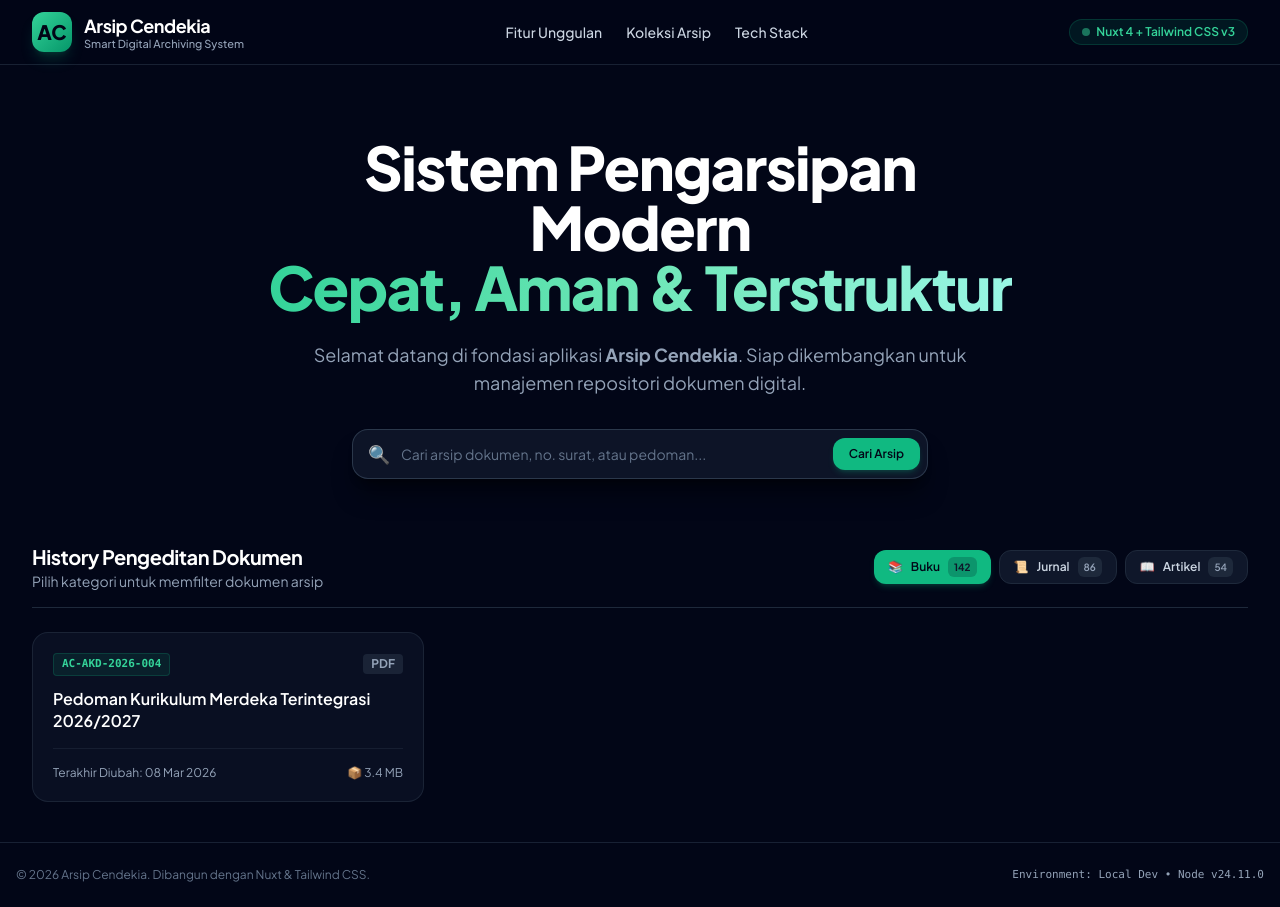
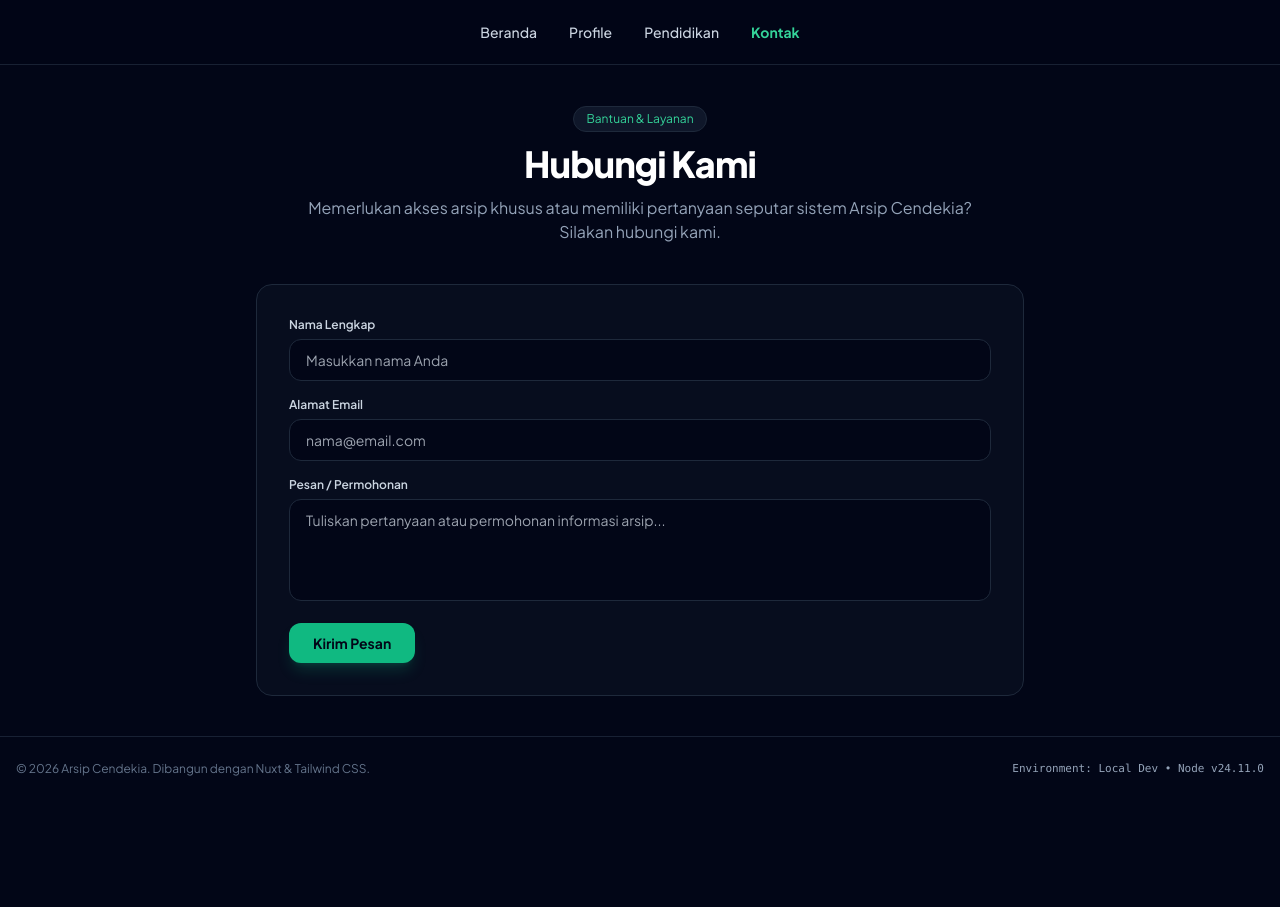
Before and after one commit to Shafwan-8/arsip-cendekia, a Nuxt app: page /kontak in a window 1280 px wide. After the commit the page ends 801 px from the top, so only its background shows below. Built offline with nearby package versions, Linux system fonts and the light colour scheme.

Commit message:
feat: implement base pages, navigation header, and main layout structure

```diff
--- a/app/app.vue
+++ b/app/app.vue
@@ -1,22 +1,3 @@
-<script setup lang="ts">
-import { ref } from 'vue'
-import type { ArchiveItem } from '~/types/archive'
-
-const activeCategory = ref('buku')
-const searchKeyword = ref('')
-
-const recentArchives: ArchiveItem[] = [
-  {
-    title: 'Pedoman Kurikulum Merdeka Terintegrasi 2026/2027',
-    category: 'buku',
-    code: 'AC-AKD-2026-004',
-    date: '08 Mar 2026',
-    size: '3.4 MB',
-    type: 'PDF'
-  }
-]
-</script>
-
 <template>
   <div class="min-h-screen bg-slate-950 text-slate-100 flex flex-col font-sans selection:bg-brand-500 selection:text-white">
     <!-- Ambient Background Glow -->
@@ -25,16 +6,9 @@ const recentArchives: ArchiveItem[] = [
     <!-- Top Navigation Header -->
     <AppHeader />
 
-    <!-- Main Content Area -->
-    <main class="flex-1 max-w-7xl w-full mx-auto px-4 sm:px-6 lg:px-8 py-10 space-y-16">
-      <HeroSection v-model="searchKeyword" />
-
-      <ArchiveCatalog
-        v-model="activeCategory"
-        :archives="recentArchives"
-      />
-
-
+    <!-- Main Content Area with Nuxt Routing -->
+    <main class="flex-1 max-w-7xl w-full mx-auto px-4 sm:px-6 lg:px-8 py-10">
+      <NuxtPage />
     </main>
 
     <!-- Footer -->
--- a/app/components/AppHeader.vue
+++ b/app/components/AppHeader.vue
@@ -1,31 +1,23 @@
 <template>
   <header class="border-b border-slate-800/80 bg-slate-950/80 backdrop-blur-md sticky top-0 z-50">
-    <div class="max-w-7xl mx-auto px-4 sm:px-6 lg:px-8 h-16 flex items-center justify-between">
-      <!-- Logo & Title -->
-      <div class="flex items-center space-x-3">
-        <div class="w-10 h-10 rounded-xl bg-gradient-to-br from-brand-400 to-brand-600 flex items-center justify-center shadow-lg shadow-brand-500/20">
-          <span class="text-xl font-black text-slate-950">AC</span>
-        </div>
-        <div>
-          <h1 class="text-lg font-bold tracking-tight text-white leading-tight">Arsip Cendekia</h1>
-          <p class="text-[11px] text-slate-400 font-medium leading-none">Smart Digital Archiving System</p>
-        </div>
-      </div>
+    <div class="max-w-7xl mx-auto px-4 sm:px-6 lg:px-8 h-16 flex items-center justify-center">
 
       <!-- Navigation Links -->
-      <nav class="hidden md:flex items-center space-x-6 text-sm font-medium text-slate-300">
-        <a href="#features" class="hover:text-brand-400 transition-colors">Fitur Unggulan</a>
-        <a href="#archives" class="hover:text-brand-400 transition-colors">Koleksi Arsip</a>
-        <a href="#stack" class="hover:text-brand-400 transition-colors">Tech Stack</a>
+      <nav class="flex items-center space-x-5 sm:space-x-8 text-sm font-medium text-slate-300">
+        <NuxtLink to="/" class="hover:text-brand-400 transition-colors" active-class="text-brand-400 font-bold">
+          Beranda
+        </NuxtLink>
+        <NuxtLink to="/profile" class="hover:text-brand-400 transition-colors" active-class="text-brand-400 font-bold">
+          Profile
+        </NuxtLink>
+        <NuxtLink to="/pendidikan" class="hover:text-brand-400 transition-colors" active-class="text-brand-400 font-bold">
+          Pendidikan
+        </NuxtLink>
+        <NuxtLink to="/kontak" class="hover:text-brand-400 transition-colors" active-class="text-brand-400 font-bold">
+          Kontak
+        </NuxtLink>
       </nav>
 
-      <!-- Status Badge -->
-      <div class="flex items-center space-x-3">
-        <span class="inline-flex items-center gap-1.5 px-3 py-1 rounded-full text-xs font-semibold bg-brand-500/10 text-brand-400 border border-brand-500/20">
-          <span class="w-2 h-2 rounded-full bg-brand-400 animate-pulse"></span>
-          Nuxt 4 + Tailwind CSS v3
-        </span>
-      </div>
     </div>
   </header>
 </template>
--- /dev/null
+++ b/app/pages/beranda.vue
@@ -0,0 +1,33 @@
+<script setup lang="ts">
+import { ref } from 'vue'
+import type { ArchiveItem } from '~/types/archive'
+
+definePageMeta({
+  alias: ['/']
+})
+
+const activeCategory = ref('buku')
+const searchKeyword = ref('')
+
+const recentArchives: ArchiveItem[] = [
+  {
+    title: 'Pedoman Kurikulum Merdeka Terintegrasi 2026/2027',
+    category: 'buku',
+    code: 'AC-AKD-2026-004',
+    date: '08 Mar 2026',
+    size: '3.4 MB',
+    type: 'PDF'
+  }
+]
+</script>
+
+<template>
+  <div class="space-y-16">
+    <HeroSection v-model="searchKeyword" />
+
+    <ArchiveCatalog
+      v-model="activeCategory"
+      :archives="recentArchives"
+    />
+  </div>
+</template>
--- /dev/null
+++ b/app/pages/kontak.vue
@@ -0,0 +1,88 @@
+<script setup lang="ts">
+import { ref } from 'vue'
+
+useHead({
+  title: 'Kontak - Arsip Cendekia'
+})
+
+const form = ref({
+  name: '',
+  email: '',
+  message: ''
+})
+
+const isSubmitted = ref(false)
+
+const handleSubmit = () => {
+  if (!form.value.name || !form.value.email || !form.value.message) return
+  isSubmitted.value = true
+  setTimeout(() => {
+    form.value = { name: '', email: '', message: '' }
+    isSubmitted.value = false
+  }, 4000)
+}
+</script>
+
+<template>
+  <div class="max-w-3xl mx-auto space-y-10">
+    <!-- Header -->
+    <div class="text-center space-y-3">
+      <div class="inline-flex items-center space-x-2 px-3 py-1 rounded-full bg-slate-900 border border-slate-800 text-xs text-brand-400">
+        <span>Bantuan & Layanan</span>
+      </div>
+      <h1 class="text-3xl sm:text-4xl font-extrabold text-white tracking-tight">Hubungi Kami</h1>
+      <p class="text-slate-400 text-sm sm:text-base max-w-2xl mx-auto">
+        Memerlukan akses arsip khusus atau memiliki pertanyaan seputar sistem Arsip Cendekia? Silakan hubungi kami.
+      </p>
+    </div>
+
+    <!-- Contact Form & Info -->
+    <div class="bg-slate-900/40 border border-slate-800 p-6 sm:p-8 rounded-2xl space-y-6">
+      <div v-if="isSubmitted" class="p-4 rounded-xl bg-emerald-500/10 border border-emerald-500/20 text-emerald-400 text-sm text-center">
+        Pesan Anda telah berhasil terkirim! Tim kami akan segera menanggapi.
+      </div>
+
+      <form v-else class="space-y-4" @submit.prevent="handleSubmit">
+        <div>
+          <label class="block text-xs font-semibold text-slate-300 mb-1.5">Nama Lengkap</label>
+          <input
+            v-model="form.name"
+            type="text"
+            required
+            placeholder="Masukkan nama Anda"
+            class="w-full bg-slate-950 border border-slate-800 rounded-xl px-4 py-2.5 text-sm text-slate-200 focus:outline-none focus:border-brand-500 transition-colors"
+          >
+        </div>
+
+        <div>
+          <label class="block text-xs font-semibold text-slate-300 mb-1.5">Alamat Email</label>
+          <input
+            v-model="form.email"
+            type="email"
+            required
+            placeholder="nama@email.com"
+            class="w-full bg-slate-950 border border-slate-800 rounded-xl px-4 py-2.5 text-sm text-slate-200 focus:outline-none focus:border-brand-500 transition-colors"
+          >
+        </div>
+
+        <div>
+          <label class="block text-xs font-semibold text-slate-300 mb-1.5">Pesan / Permohonan</label>
+          <textarea
+            v-model="form.message"
+            rows="4"
+            required
+            placeholder="Tuliskan pertanyaan atau permohonan informasi arsip..."
+            class="w-full bg-slate-950 border border-slate-800 rounded-xl px-4 py-2.5 text-sm text-slate-200 focus:outline-none focus:border-brand-500 transition-colors resize-none"
+          ></textarea>
+        </div>
+
+        <button
+          type="submit"
+          class="w-full sm:w-auto px-6 py-2.5 rounded-xl bg-brand-500 hover:bg-brand-400 text-slate-950 font-bold text-sm transition-colors shadow-lg shadow-brand-500/20"
+        >
+          Kirim Pesan
+        </button>
+      </form>
+    </div>
+  </div>
+</template>
--- /dev/null
+++ b/app/pages/pendidikan.vue
@@ -0,0 +1,51 @@
+<script setup lang="ts">
+useHead({
+  title: 'Pendidikan - Arsip Cendekia'
+})
+
+const programs = [
+  {
+    icon: '📚',
+    title: 'Literasi Kearsipan Digital',
+    desc: 'Pelatihan dasar pengelolaan dokumen dan arsip elektronik bagi civitas akademika.'
+  },
+  {
+    icon: '💻',
+    title: 'Workshop Digitalisasi Dokumen',
+    desc: 'Bimbingan teknis alih media dari dokumen fisik ke format digital berstandar.'
+  },
+  {
+    icon: '🛡️',
+    title: 'Keamanan & Autentikasi Arsip',
+    desc: 'Pemahaman mengenai integritas data, tanda tangan digital, dan preservasi jangka panjang.'
+  }
+]
+</script>
+
+<template>
+  <div class="max-w-4xl mx-auto space-y-10">
+    <!-- Header -->
+    <div class="text-center space-y-3">
+      <div class="inline-flex items-center space-x-2 px-3 py-1 rounded-full bg-slate-900 border border-slate-800 text-xs text-brand-400">
+        <span>Edukasi & Pelatihan</span>
+      </div>
+      <h1 class="text-3xl sm:text-4xl font-extrabold text-white tracking-tight">Pendidikan Kearsipan</h1>
+      <p class="text-slate-400 text-sm sm:text-base max-w-2xl mx-auto">
+        Program literasi, modul pembelajaran, dan workshop untuk meningkatkan kesadaran pentingnya tertib arsip.
+      </p>
+    </div>
+
+    <!-- Programs Grid -->
+    <div class="grid grid-cols-1 md:grid-cols-3 gap-6">
+      <div
+        v-for="(program, idx) in programs"
+        :key="idx"
+        class="bg-slate-900/40 border border-slate-800 p-6 rounded-2xl space-y-3 hover:border-slate-700 transition-colors"
+      >
+        <div class="text-2xl">{{ program.icon }}</div>
+        <h3 class="text-base font-bold text-white">{{ program.title }}</h3>
+        <p class="text-slate-400 text-sm leading-relaxed">{{ program.desc }}</p>
+      </div>
+    </div>
+  </div>
+</template>
--- /dev/null
+++ b/app/pages/profile.vue
@@ -0,0 +1,41 @@
+<script setup lang="ts">
+useHead({
+  title: 'Profil - Arsip Cendekia'
+})
+</script>
+
+<template>
+  <div class="max-w-4xl mx-auto space-y-10">
+    <!-- Header -->
+    <div class="text-center space-y-3">
+      <div class="inline-flex items-center space-x-2 px-3 py-1 rounded-full bg-slate-900 border border-slate-800 text-xs text-brand-400">
+        <span>Tentang Lembaga</span>
+      </div>
+      <h1 class="text-3xl sm:text-4xl font-extrabold text-white tracking-tight">Profil Arsip Cendekia</h1>
+      <p class="text-slate-400 text-sm sm:text-base max-w-2xl mx-auto">
+        Unit kearsipan modern yang berdedikasi menjaga integritas, keamanan, dan aksesibilitas dokumen akademis dan institusional.
+      </p>
+    </div>
+
+    <!-- Cards Grid -->
+    <div class="grid grid-cols-1 md:grid-cols-2 gap-6">
+      <div class="bg-slate-900/40 border border-slate-800 p-6 rounded-2xl space-y-3">
+        <div class="text-2xl">🎯</div>
+        <h3 class="text-lg font-bold text-white">Visi</h3>
+        <p class="text-slate-400 text-sm leading-relaxed">
+          Menjadi pusat repositori arsip digital unggul yang terpercaya, transparan, dan terintegrasi untuk mendukung kemajuan pendidikan dan riset.
+        </p>
+      </div>
+
+      <div class="bg-slate-900/40 border border-slate-800 p-6 rounded-2xl space-y-3">
+        <div class="text-2xl">🚀</div>
+        <h3 class="text-lg font-bold text-white">Misi</h3>
+        <ul class="text-slate-400 text-sm space-y-2 list-disc list-inside leading-relaxed">
+          <li>Digitalisasi dan pelestarian dokumen sejarah & akademika secara berkelanjutan.</li>
+          <li>Menyediakan akses informasi arsip yang cepat, mudah, dan aman.</li>
+          <li>Meningkatkan standar tata kelola kearsipan sesuai regulasi nasional.</li>
+        </ul>
+      </div>
+    </div>
+  </div>
+</template>
```
